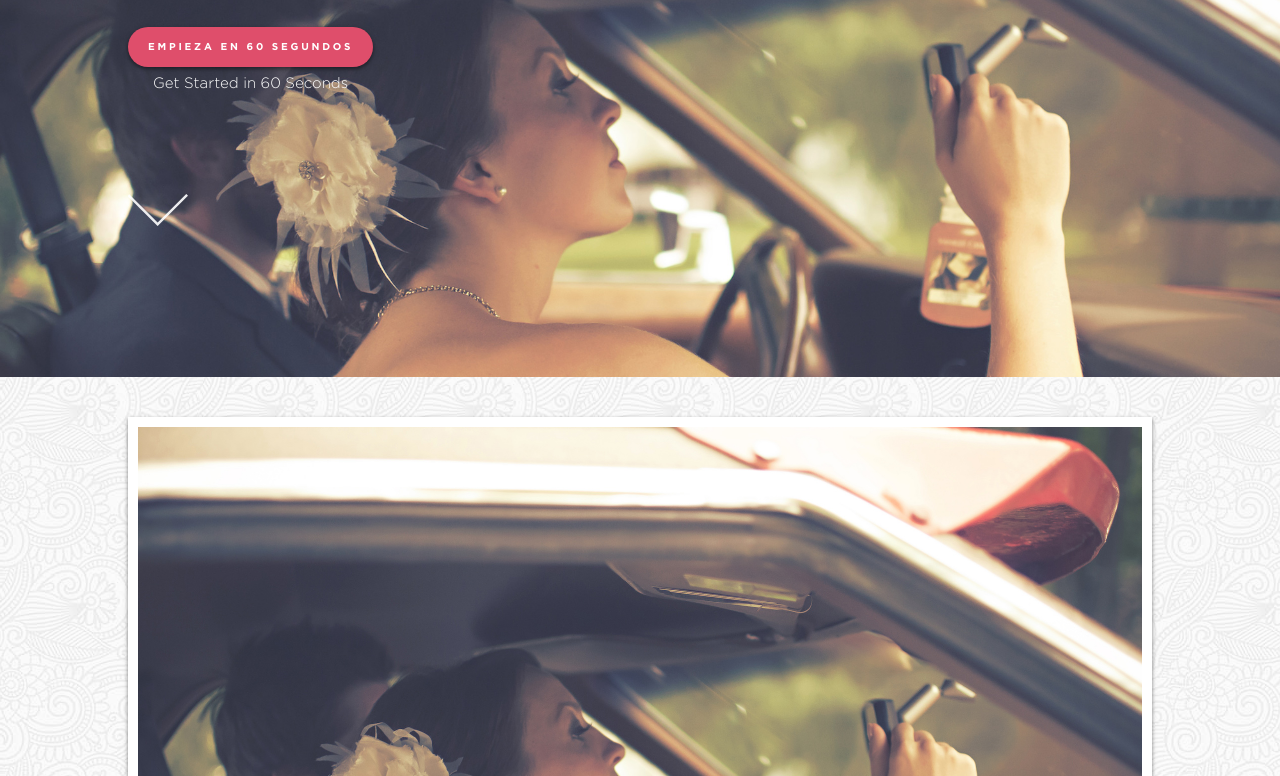
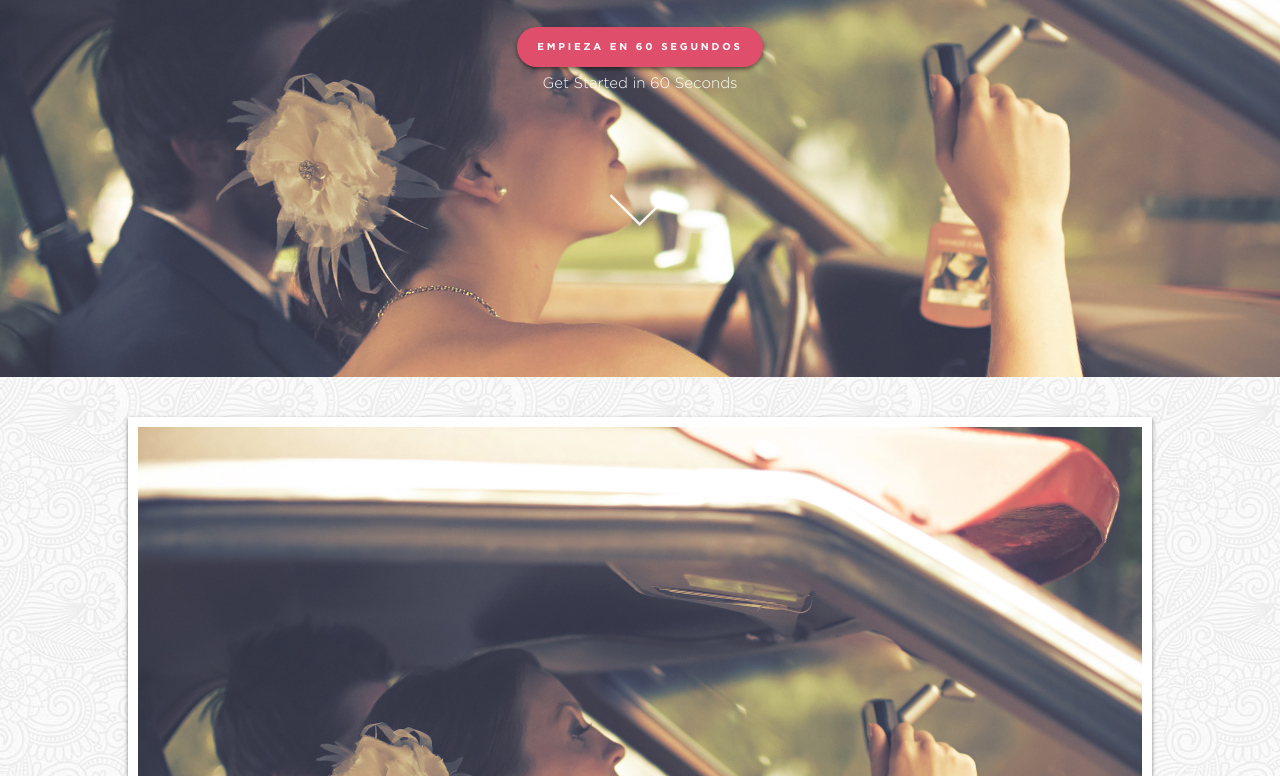
Before and after one commit to bodasoaxaca/sitioweb, a plain HTML site: page index.html in a window 1280 px wide. Shown: the part 383-1159 px from the top of the page. Drawn offline with nearby package versions, Linux system fonts and the light colour scheme.

Commit message:
Update 2015-11-06T21:18:31.317Z

```diff
--- a/css/style.css
+++ b/css/style.css
@@ -168,6 +168,10 @@ label {
   -webkit-align-items: center;
       -ms-flex-align: center;
           align-items: center;
+  -webkit-box-pack: center;
+  -webkit-justify-content: center;
+      -ms-flex-pack: center;
+          justify-content: center;
   text-align: center; }
   @media (min-width: 62em) {
     .row {
```
Also changed, not shown: 1 other file.
